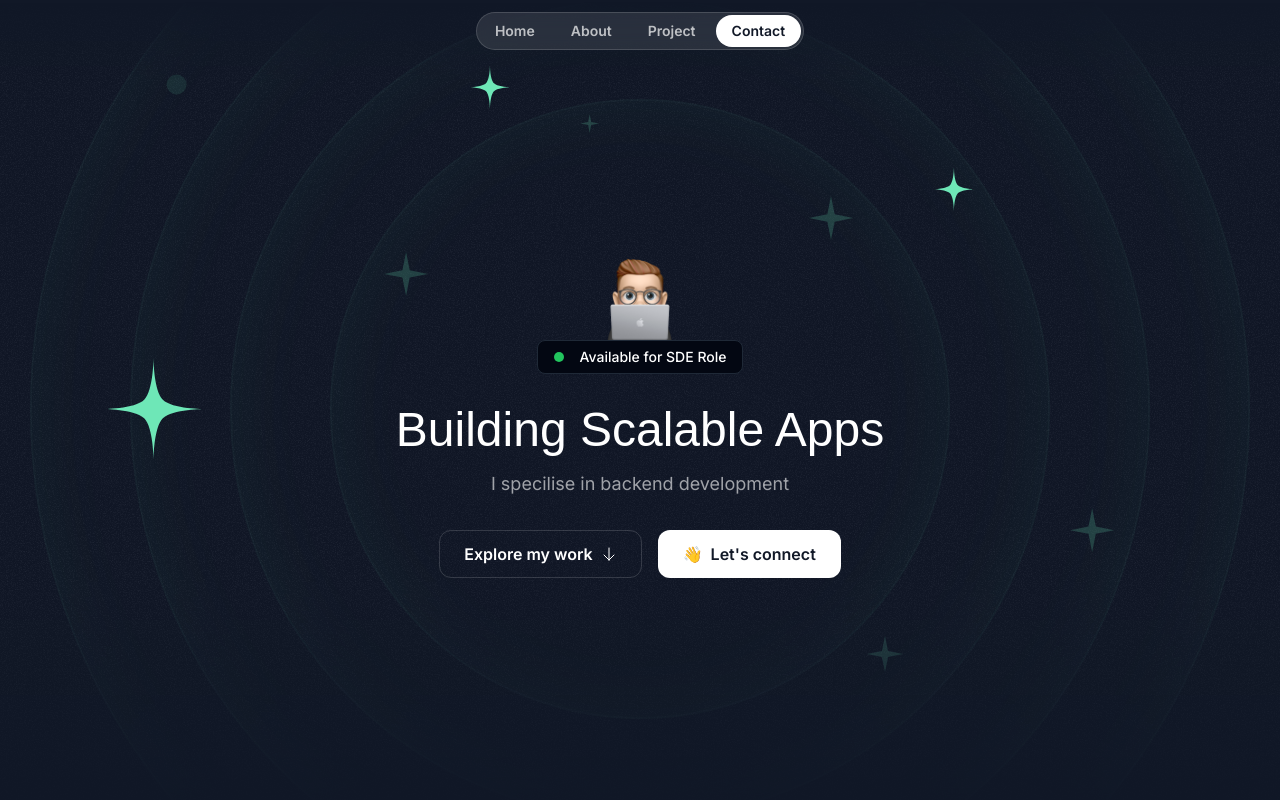
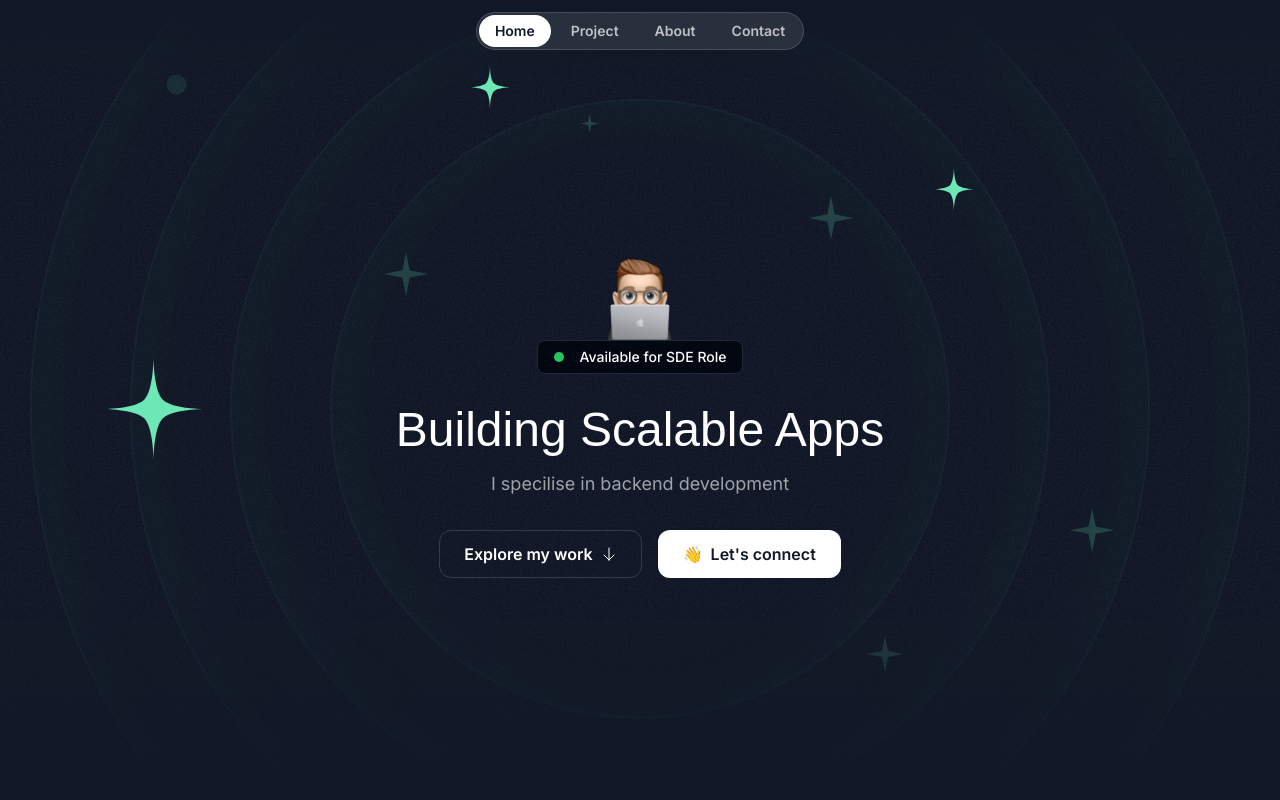
Before and after one commit to 001-syed-anwar/portfolio, a Next.js app: page / in a window 1280 px wide. Shown: the top 800 px of the page. Built offline with nearby package versions, Linux system fonts and the light colour scheme; a web font is replaced by a local one.

Commit message:
auto header switch with visible section!

```diff
--- a/src/app/page.tsx
+++ b/src/app/page.tsx
@@ -8,8 +8,8 @@ import { ProjectsSection } from "@/sections/Projects";
 export default function Home() {
   return (
     <div>
-      <Header/>
-       <HeroSection />
+      <Header />
+      <HeroSection />
       <ProjectsSection />
       <AboutSection />
       <ContactSection />
--- a/src/sections/Header.tsx
+++ b/src/sections/Header.tsx
@@ -1,15 +1,58 @@
+import { useState, useEffect } from "react";
 
-
+const sections = ["home", "project", "about", "contact"];
 
 export const Header = () => {
+  const [activeSection, setActiveSection] = useState("home");
+
+  useEffect(() => {
+    const handleScroll = () => {
+      // Find the section currently in viewport
+      const scrollPosition = window.scrollY + window.innerHeight  // a bit offset for earlier trigger
+
+      let current = activeSection;
+      for (const section of sections) {
+        const element = document.getElementById(section);
+        if (element) {
+          const top = element.offsetTop;
+          const height = element.offsetHeight;
+          if (scrollPosition >= top && scrollPosition < top + height) {
+            current = section;
+            break;
+          }
+        }
+      }
+
+      if (current !== activeSection) {
+        setActiveSection(current);
+      }
+    };
+
+    window.addEventListener("scroll", handleScroll, { passive: true });
+
+    // Run once on mount in case user reloads mid-page
+    handleScroll();
+
+    return () => window.removeEventListener("scroll", handleScroll);
+  }, [activeSection]);
+
   return (
     <div className="flex justify-center items-center w-full ">
       <div className="fixed top-3 z-10">
         <nav className="flex gap-1 p-0.5 border border-white/15 rounded-full bg-white/10 backdrop-blur">
-          <a href="#home" className="nav-item">Home</a>
-          <a href="#about" className="nav-item">About</a>
-          <a href="#project" className="nav-item">Project</a>
-          <a href="#contact" className="nav-item text-gray-900 bg-white hover:bg-white/70 hover:text-gray-900">Contact</a>
+          {sections.map((section) => (
+            <a
+              key={section}
+              href={`#${section}`}
+              className={`nav-item ${
+                activeSection === section
+                  ? "text-gray-900 bg-white hover:bg-white/70 hover:text-gray-900"
+                  : ""
+              }`}
+            >
+              {section.charAt(0).toUpperCase() + section.slice(1)}
+            </a>
+          ))}
         </nav>
       </div>
     </div>
```
